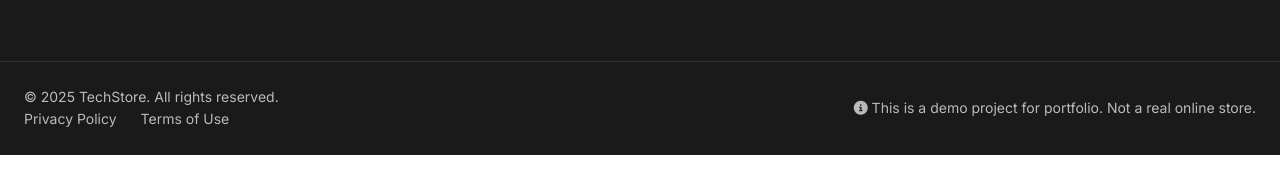
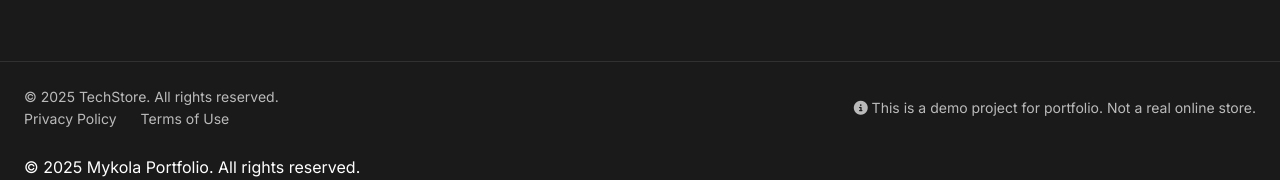
Before and after one commit to frelancer-web-dev/TechStore, a website: page index.html in a window 1280 px wide. Shown: the part 2887-3067 px from the top of the page. Before the commit the page ends 3042 px from the top, so only its background shows below. Drawn offline with Linux system fonts and the light colour scheme.

Commit message:
Update index.html

```diff
--- a/index.html
+++ b/index.html
@@ -337,6 +337,12 @@
   </footer>
 
   <div class="signature">Demo version</div>
+    <!-- Footer -->
+  <footer class="footer" role="contentinfo">
+    <div class="container">
+      <p data-i18n="footer.text">&copy; 2025 Mykola Portfolio. All rights reserved.</p>
+    </div>
+  </footer>
 
   <!-- Scripts -->
   <script src="./assets/js/utils.js"></script>
```
